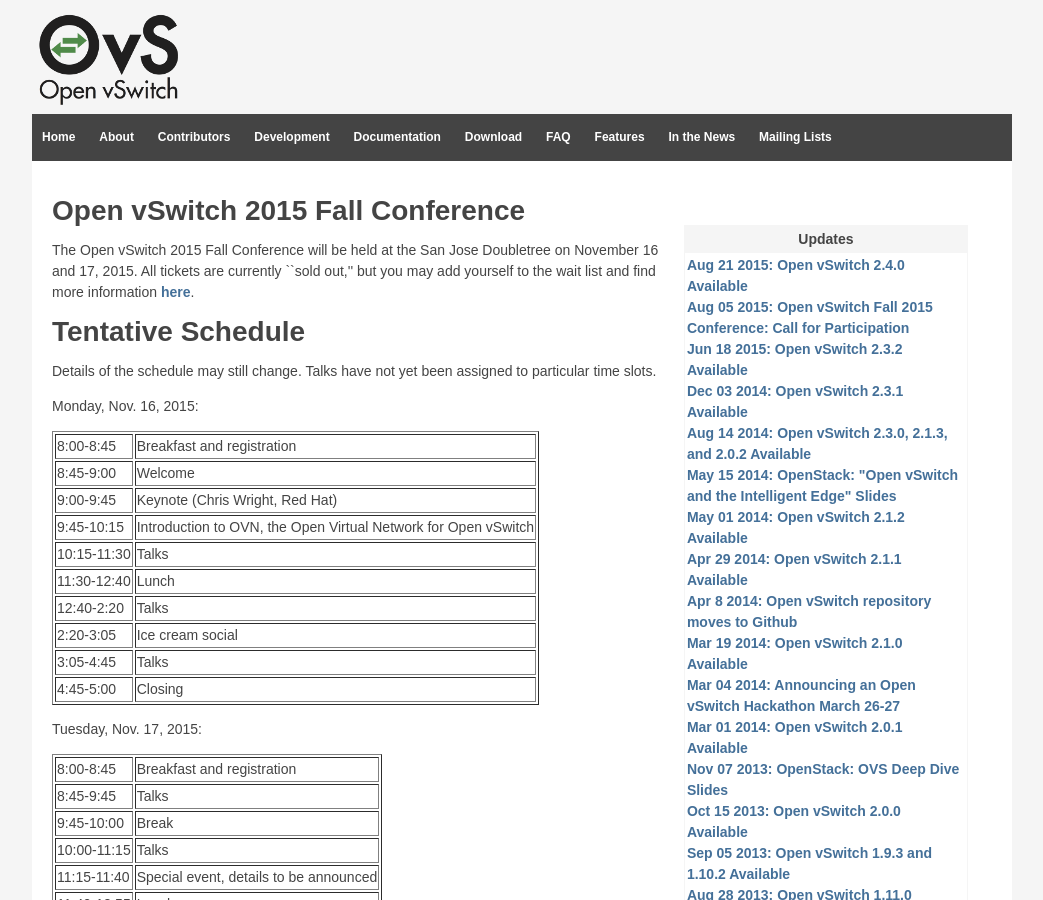
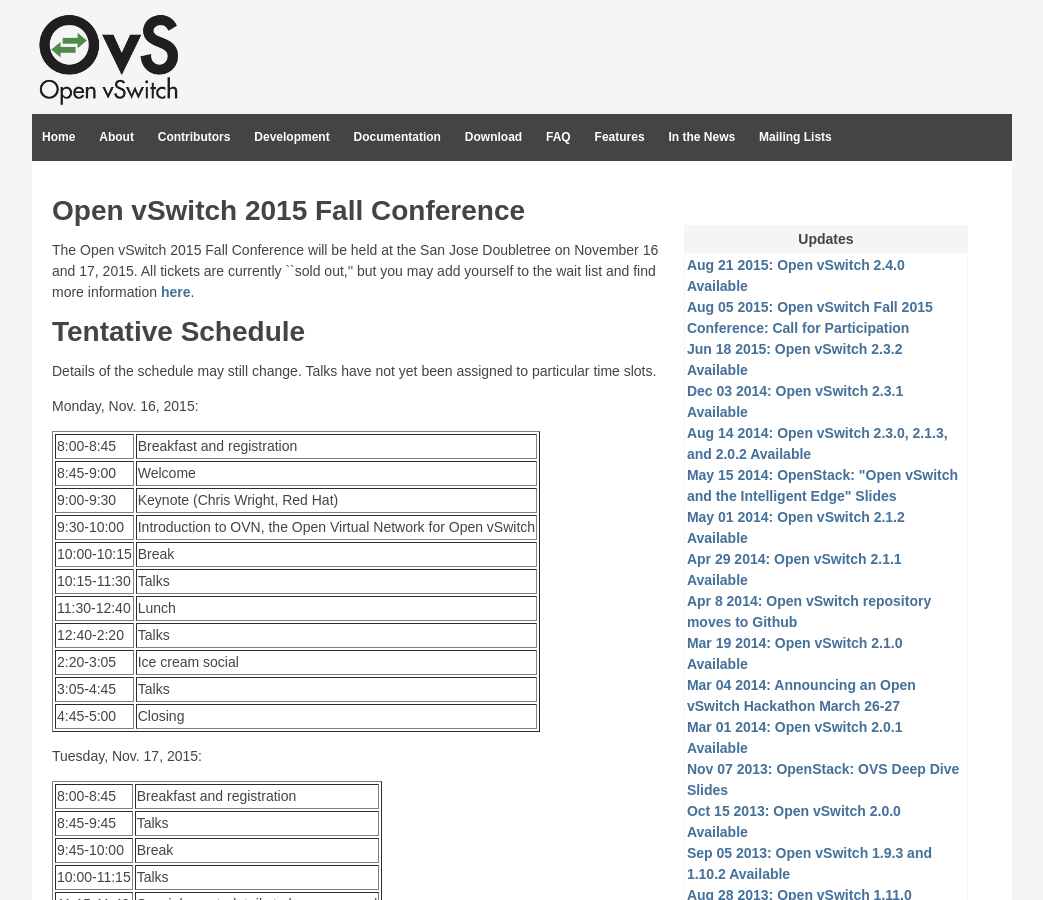
Before and after one commit to openvswitch/openvswitch.github.io, a Jekyll site: the page built from support/ovscon2015/index.html, in a window 1280 px wide and 900 px high. Shown: the whole window, without its empty margins (118-1161 px from the left). Built offline with Jekyll 4.4.1, drawn with Linux system fonts in a browser that asks for light colours.

Commit message:
ovscon2015: Reduce Chris Wright's keynote to 30 minutes, add morning break.
Requested by Chris Wright.

```diff
--- a/support/ovscon2015/index.html
+++ b/support/ovscon2015/index.html
@@ -42,12 +42,16 @@
     <td>Welcome</td>
   </tr>
   <tr>
-    <td>9:00-9:45</td>
+    <td>9:00-9:30</td>
     <td>Keynote (Chris Wright, Red Hat)</td>
   </tr>
   <tr>
-    <td>9:45-10:15</td>
+    <td>9:30-10:00</td>
     <td>Introduction to OVN, the Open Virtual Network for Open vSwitch</td>
+  </tr>
+  <tr>
+    <td>10:00-10:15</td>
+    <td>Break</td>
   </tr>
   <tr>
     <td>10:15-11:30</td>
```
